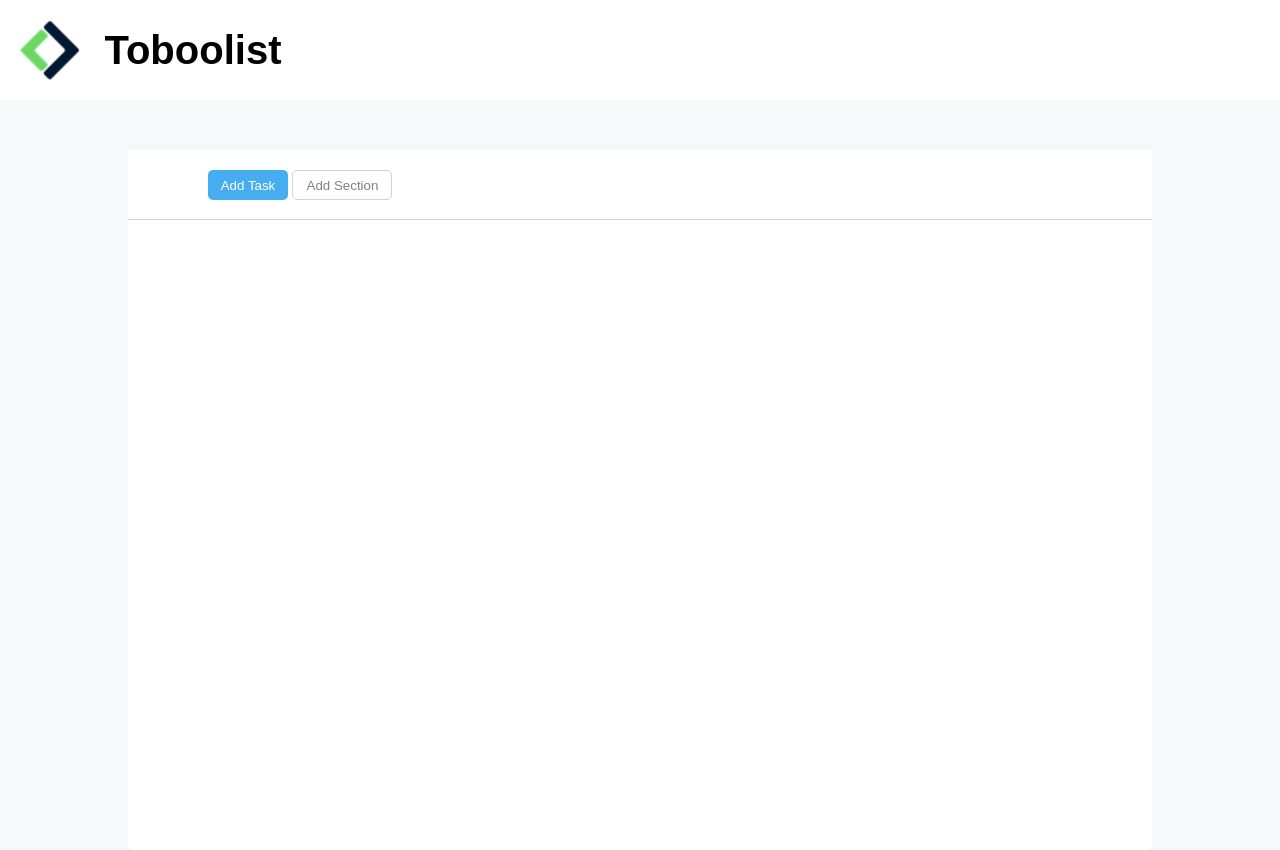
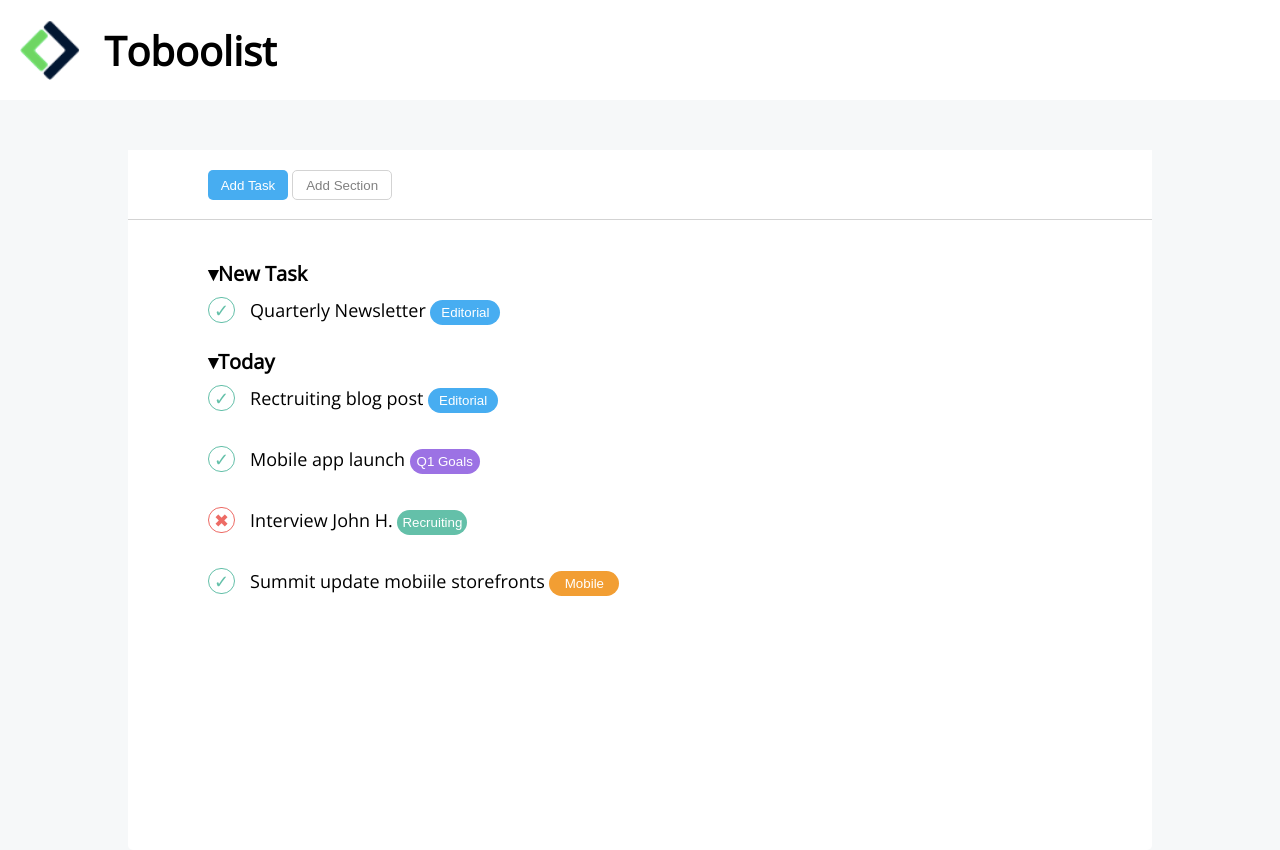
Before and after one commit to alessandrolega/html-css-toboolist, a plain HTML site: page index.html in a window 1280 px wide. Drawn offline with nearby package versions, Linux system fonts and the light colour scheme.

Commit message:
aggiunte ul "new task" e "today" + li + buttons

```diff
--- a/css/style.css
+++ b/css/style.css
@@ -2,11 +2,12 @@
     margin: 0;
     padding: 0;
     box-sizing: border-box;
-    font-family: Arial, Helvetica, sans-serif;
+
 }
 
 body{
     background-color: #F6F8F9;
+    font-family: 'Open Sans', sans-serif;
 }
 
 header{
@@ -63,3 +64,145 @@ header img {
     background-color: white;
     border-radius: 5px;
     color: grey;
+}
+
+.list-container{
+    padding: 40px 80px;
+}
+
+.list-newtask{
+    list-style: none;
+    font-size: 20px;
+    font-weight: bold;
+
+}
+
+.list-newtask::before{
+    content: '\25BE';
+}
+
+.list-quarterly{
+    list-style: none;
+    font-size: 18px;
+}
+
+.list-quarterly::before{
+    content: '\2713';
+    color: #64C0A9;
+    border: 1px solid #64C0A9;
+    border-radius: 50px;
+    display: inline-block;
+    padding: 0px 5px;
+    margin-right: 15px;
+    margin-top: 10px;
+    margin-bottom: 25px;
+
+}
+
+.list-recruiting{
+    list-style: none;
+    font-size: 18px;
+}
+
+.list-recruiting::before{
+    content: '\2713';
+    color: #64C0A9;
+    border: 1px solid #64C0A9;
+    border-radius: 50px;
+    display: inline-block;
+    padding: 0px 5px;
+    margin-right: 15px;
+    margin-top: 10px;
+    margin-bottom: 25px;
+}
+
+.button-editorial{
+    border: none;
+    background-color: #47ADF1;
+    width: 70px;
+    height: 25px;
+    border-radius: 15px;
+    color: white;
+
+}
+
+.list-applaunch{
+    list-style: none;
+    font-size: 18px;
+
+}
+
+.button-applaunch{
+    border: none;
+    background-color: #9C72E4;
+    width: 70px;
+    height: 25px;
+    border-radius: 15px;
+    color: white;
+
+}
+
+.list-applaunch::before{
+    content: '\2713';
+    color: #64C0A9;
+    border: 1px solid #64C0A9;
+    border-radius: 50px;
+    display: inline-block;
+    padding: 0px 5px;
+    margin-right: 15px;
+    margin-top: 10px;
+    margin-bottom: 25px;
+}
+
+.list-interview{
+    list-style: none;
+    font-size: 18px;
+}
+
+.button-interview{
+    border: none;
+    background-color: #64C0A9;
+    width: 70px;
+    height: 25px;
+    border-radius: 15px;
+    color: white;
+
+}
+
+.list-interview::before{
+    content: '\2716';
+    color: #ED6B65;
+    border: 1px solid #ED6B65;
+    border-radius: 50px;
+    display: inline-block;
+    padding: 0px 5px;
+    margin-right: 15px;
+    margin-top: 10px;
+    margin-bottom: 25px;
+}
+
+.list-summit{
+    list-style: none;
+    font-size: 18px;
+}
+
+.button-summit{
+    border: none;
+    background-color: #F29E33;
+    width: 70px;
+    height: 25px;
+    border-radius: 15px;
+    color: white;
+}
+
+.list-summit::before{
+    content: '\2713';
+    color: #64C0A9;
+    border: 1px solid #64C0A9;
+    border-radius: 50px;
+    display: inline-block;
+    padding: 0px 5px;
+    margin-right: 15px;
+    margin-top: 10px;
+    margin-bottom: 25px;
+}
--- a/index.html
+++ b/index.html
@@ -6,6 +6,10 @@
     <meta name="viewport" content="width=device-width, initial-scale=1.0">
     <title>Toboo List</title>
     <link rel="stylesheet" href="css/style.css">
+<!--FONT-->
+    <link rel="preconnect" href="https://fonts.googleapis.com">
+    <link rel="preconnect" href="https://fonts.gstatic.com" crossorigin>
+    <link href="https://fonts.googleapis.com/css2?family=Open+Sans&display=swap" rel="stylesheet">
 </head>
 <body>
     <header>
@@ -13,17 +17,33 @@
             <img src="img/Logo.png" alt="logo">
             <span id="logo-text">Toboolist</span>
     </header>
-</body>
+<main>
+    <div class="main-container">
+        <div class="container1">
+            <button id="button-task">Add Task</button>
+            <button id="button-section">Add Section</button>
+        </div>
+        <div class="list-container">
+            <ul>
+                <li class="list-newtask">New Task</li>
+                <li class="list-quarterly">Quarterly Newsletter <button class="button-editorial">Editorial</button></li>
+            </ul>
+            <ul>
+                <li class="list-newtask">Today</li>
+                <li class="list-recruiting">Rectruiting blog post <button class="button-editorial">Editorial</button></li>
+                <li class="list-applaunch">Mobile app launch <button class="button-applaunch">Q1 Goals</button></li>
+                <li class="list-interview">Interview John H. <button class="button-interview">Recruiting</button></li>
+                <li class="list-summit">Summit update mobiile storefronts <button class="button-summit">Mobile</button></li>
+            </ul>
+    </div>
 
-<main class="main-container">
-    <div class="container1">
-        <button id="button-task">Add Task</button>
-        <button id="button-section">Add Section</button>
     </div>
 
 
 
+
 </main>
+</body>
 
 
 </html>
```
